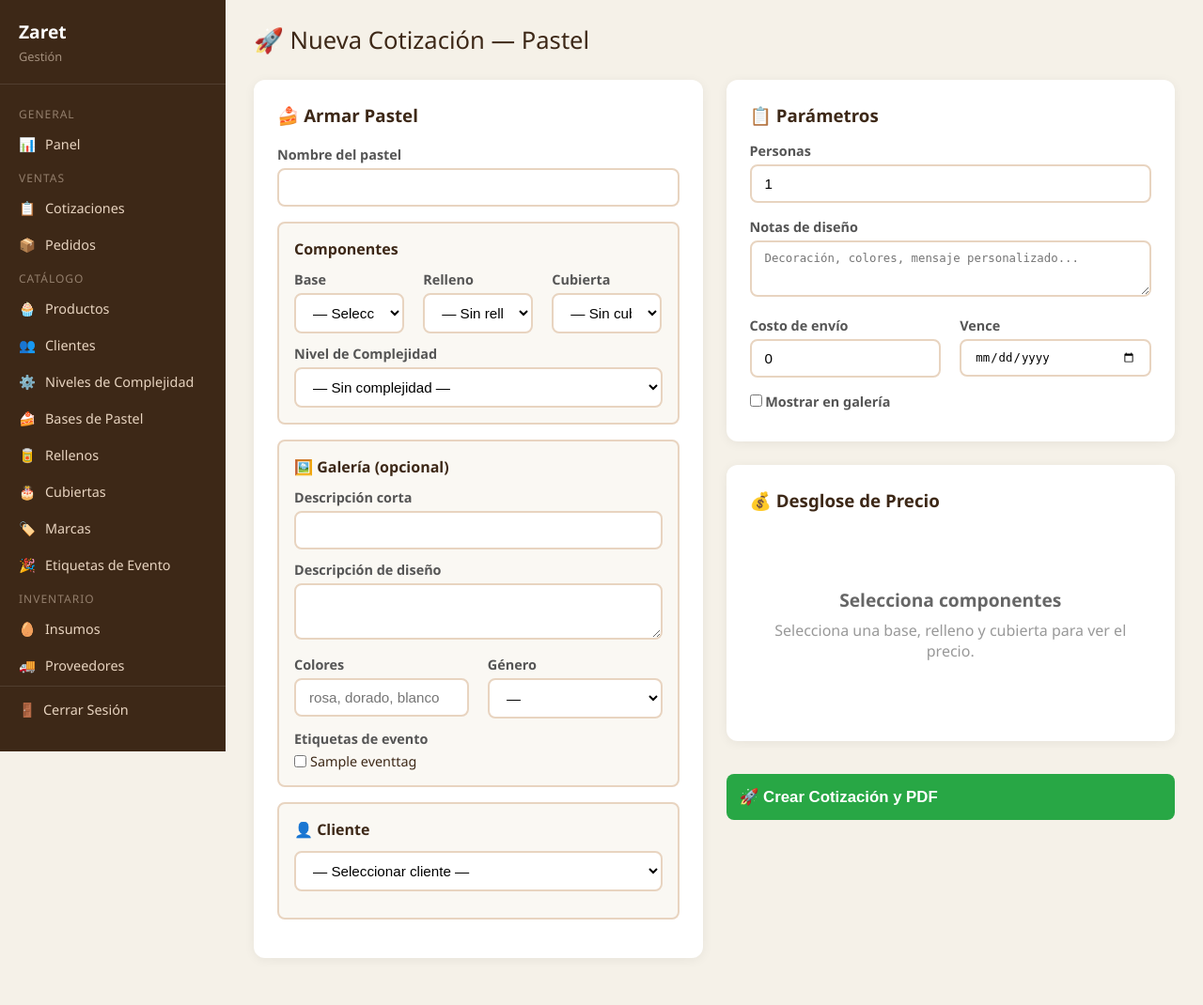
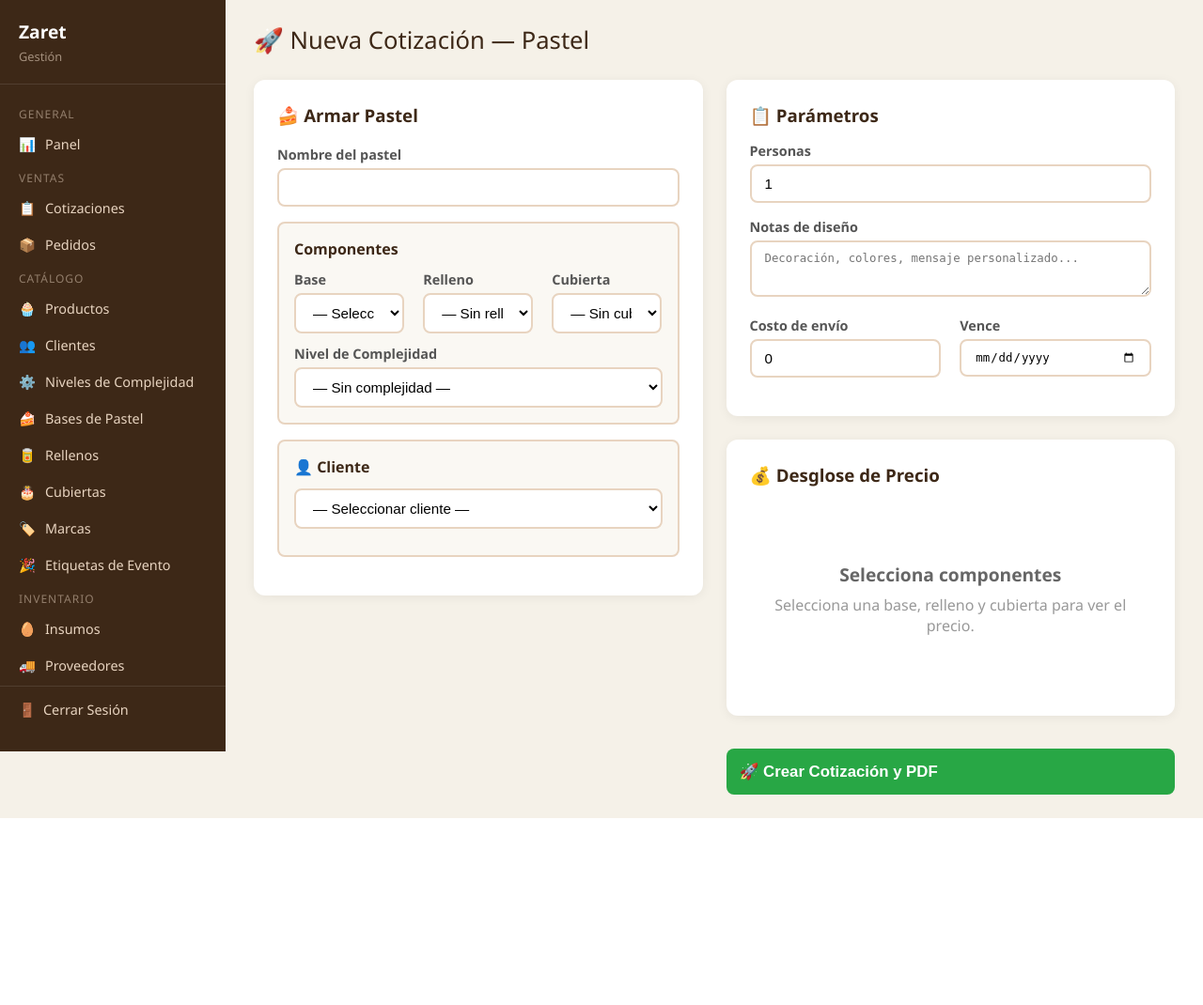
Before and after one commit to neo1312/pasteleriayaz, a Django app: page /productos/crear-rapido/ in a window 1280 px wide. Shown: the whole page at 94% size. After the commit the page ends 871 px from the top, so only its background shows below. Run offline with Django 5.2, Linux system fonts and the light colour scheme; a user stored in the database is signed in; data comes from the database, SQL or seed files in the repository; tables that the repository leaves empty hold one stand-in row (values such as "Sample post").

Commit message:
feat: publish to gallery only after order delivered

```diff
--- a/inventory/templates/control/product_quick_create.html
+++ b/inventory/templates/control/product_quick_create.html
@@ -67,45 +67,6 @@
         </div>
 
         <div style="background:#faf8f3;border-radius:8px;padding:16px;margin-bottom:16px;border:2px solid #e8d4c0;">
-            <h4 style="margin-bottom:12px;color:#3d2817;">🖼️ Galería (opcional)</h4>
-            <div class="form-group" style="margin-bottom:12px;">
-                <label style="display:block;font-weight:600;margin-bottom:5px;font-size:0.9em;color:#555;">Descripción corta</label>
-                <input type="text" id="id_short_description" maxlength="300" style="width:100%;padding:10px 14px;border:2px solid #e8d4c0;border-radius:8px;font-size:0.95em;outline:none;">
-            </div>
-            <div class="form-group" style="margin-bottom:12px;">
-                <label style="display:block;font-weight:600;margin-bottom:5px;font-size:0.9em;color:#555;">Descripción de diseño</label>
-                <textarea id="id_design_description" style="width:100%;padding:10px 14px;border:2px solid #e8d4c0;border-radius:8px;font-size:0.95em;outline:none;resize:vertical;min-height:60px;"></textarea>
-            </div>
-            <div class="grid-2">
-                <div class="form-group" style="margin-bottom:0;">
-                    <label style="display:block;font-weight:600;margin-bottom:5px;font-size:0.9em;color:#555;">Colores</label>
-                    <input type="text" id="id_color_scheme" placeholder="rosa, dorado, blanco" style="width:100%;padding:10px 14px;border:2px solid #e8d4c0;border-radius:8px;font-size:0.95em;outline:none;">
-                </div>
-                <div class="form-group" style="margin-bottom:0;">
-                    <label style="display:block;font-weight:600;margin-bottom:5px;font-size:0.9em;color:#555;">Género</label>
-                    <select id="id_gender" style="width:100%;padding:10px 14px;border:2px solid #e8d4c0;border-radius:8px;font-size:0.95em;outline:none;background:white;">
-                        <option value="">—</option>
-                        <option value="nino">Niño</option>
-                        <option value="nina">Niña</option>
-                        <option value="hombre">Hombre</option>
-                        <option value="mujer">Mujer</option>
-                        <option value="unisex">Unisex</option>
-                    </select>
-                </div>
-            </div>
-            <div class="form-group" style="margin-top:12px;">
-                <label style="display:block;font-weight:600;margin-bottom:5px;font-size:0.9em;color:#555;">Etiquetas de evento</label>
-                <div style="display:flex;flex-wrap:wrap;gap:8px;">
-                    {% for t in tags %}
-                    <label style="display:flex;align-items:center;gap:4px;font-size:0.9em;cursor:pointer;">
-                        <input type="checkbox" class="event-tag" value="{{ t.id }}"> {{ t.name }}
-                    </label>
-                    {% endfor %}
-                </div>
-            </div>
-        </div>
-
-        <div style="background:#faf8f3;border-radius:8px;padding:16px;margin-bottom:16px;border:2px solid #e8d4c0;">
             <h4 style="margin-bottom:12px;color:#3d2817;">👤 Cliente</h4>
             <div class="form-group" style="margin-bottom:12px;">
                 <select id="id_client" required onchange="toggleNewClient()" style="width:100%;padding:10px 14px;border:2px solid #e8d4c0;border-radius:8px;font-size:0.95em;outline:none;background:white;">
@@ -155,11 +116,6 @@
                     <label style="display:block;font-weight:600;margin-bottom:5px;font-size:0.9em;color:#555;">Vence</label>
                     <input type="date" id="id_due_date" value="{{ ''|date:'Y-m-d' }}" style="width:100%;padding:10px 14px;border:2px solid #e8d4c0;border-radius:8px;font-size:0.95em;outline:none;">
                 </div>
-            </div>
-            <div class="form-group" style="margin-bottom:8px;">
-                <label style="display:block;font-weight:600;margin-bottom:5px;font-size:0.9em;color:#555;">
-                    <input type="checkbox" id="id_show_in_gallery"> Mostrar en galería
-                </label>
             </div>
         </div>
 
@@ -268,19 +224,11 @@
             data.append('filling', document.getElementById('id_filling').value || '');
             data.append('topping', document.getElementById('id_topping').value || '');
             data.append('complexity_tier', document.getElementById('id_complexity_tier').value || '');
-            data.append('short_description', document.getElementById('id_short_description').value || '');
-            data.append('design_description', document.getElementById('id_design_description').value || '');
-            data.append('color_scheme', document.getElementById('id_color_scheme').value || '');
-            data.append('gender', document.getElementById('id_gender').value || '');
             data.append('client', cid);
             data.append('persons', persons);
             data.append('design_notes', document.getElementById('id_design_notes').value || '');
             data.append('delivery_cost', document.getElementById('id_delivery_cost').value || '0');
             data.append('due_date', document.getElementById('id_due_date').value || '');
-            data.append('show_in_gallery', document.getElementById('id_show_in_gallery').checked ? 'on' : '');
-
-            const tags = Array.from(document.querySelectorAll('.event-tag:checked')).map(el => el.value);
-            tags.forEach(t => data.append('event_tags', t));
 
             fetch('{% url "product_quick_create" %}', {
                 method: 'POST',
--- a/inventory/urls.py
+++ b/inventory/urls.py
@@ -93,6 +93,7 @@ urlpatterns = [
     path('pedidos/<int:pk>/aprobar/', views.order_approve, name='order_approve'),
     path('pedidos/<int:pk>/entregar/', views.order_deliver, name='order_deliver'),
     path('pedidos/<int:pk>/pagar/', views.order_pay, name='order_pay'),
+    path('pedidos/<int:pk>/publicar-galeria/', views.order_publish_gallery, name='order_publish_gallery'),
     path('pedidos/<int:pk>/verificar-stock/', views.order_stock_check, name='order_stock_check'),
     path('pedidos/<int:pk>/solicitud-compra/', views.order_purchase_request_pdf, name='order_purchase_request_pdf'),
 
--- a/inventory/views.py
+++ b/inventory/views.py
@@ -926,7 +926,6 @@ def product_quick_create(request):
     fillings = Filling.objects.filter(is_available=True)
     toppings = Topping.objects.filter(is_available=True)
     tiers = ComplexityTier.objects.all()
-    tags = EventTag.objects.order_by('name')
     clients = Client.objects.order_by('name')
     if request.method == 'POST':
         name = request.POST.get('name', '').strip()
@@ -934,7 +933,7 @@ def product_quick_create(request):
             messages.error(request, 'El nombre es obligatorio.')
             return render(request, 'control/product_quick_create.html', {
                 'breads': breads, 'fillings': fillings, 'toppings': toppings,
-                'tiers': tiers, 'tags': tags, 'clients': clients,
+                'tiers': tiers, 'clients': clients,
             })
 
         # 1. Create the product
@@ -942,13 +941,8 @@ def product_quick_create(request):
             name=name,
             category='cake',
             description=request.POST.get('description', ''),
-            short_description=request.POST.get('short_description', ''),
             price=Decimal(0),
             is_available=True,
-            show_in_gallery=request.POST.get('show_in_gallery') == 'on',
-            design_description=request.POST.get('design_description', ''),
-            color_scheme=request.POST.get('color_scheme', ''),
-            gender=request.POST.get('gender', ''),
         )
         if request.POST.get('base_bread'):
             product.base_bread_id = int(request.POST['base_bread'])
@@ -959,9 +953,6 @@ def product_quick_create(request):
         if request.POST.get('complexity_tier'):
             product.complexity_tier_id = int(request.POST['complexity_tier'])
         product.save()
-        event_tag_ids = request.POST.getlist('event_tags')
-        if event_tag_ids:
-            product.event_tags.set(EventTag.objects.filter(id__in=event_tag_ids))
 
         # 2. Get or create client
         client_id = request.POST.get('client')
@@ -997,7 +988,7 @@ def product_quick_create(request):
 
     return render(request, 'control/product_quick_create.html', {
         'breads': breads, 'fillings': fillings, 'toppings': toppings,
-        'tiers': tiers, 'tags': tags, 'clients': clients,
+        'tiers': tiers, 'clients': clients,
     })
 
 
@@ -1042,6 +1033,16 @@ def order_pay(request, pk):
     order.save(update_fields=['status'])
     messages.success(request, f'Pedido #{order.id} marcado como pagado.')
     return redirect('order_list')
+
+
+@login_required
+def order_publish_gallery(request, pk):
+    order = get_object_or_404(Order.objects.select_related('product'), pk=pk)
+    product = order.product
+    product.show_in_gallery = True
+    product.save(update_fields=['show_in_gallery'])
+    messages.success(request, f'✅ "{product.name}" publicado en la galería. Completa la información y foto.')
+    return redirect('product_edit', pk=product.pk)
 
 
 @login_required
```
Also changed, not shown: inventory/templates/control/order_list.html (+11 -0 lines).
